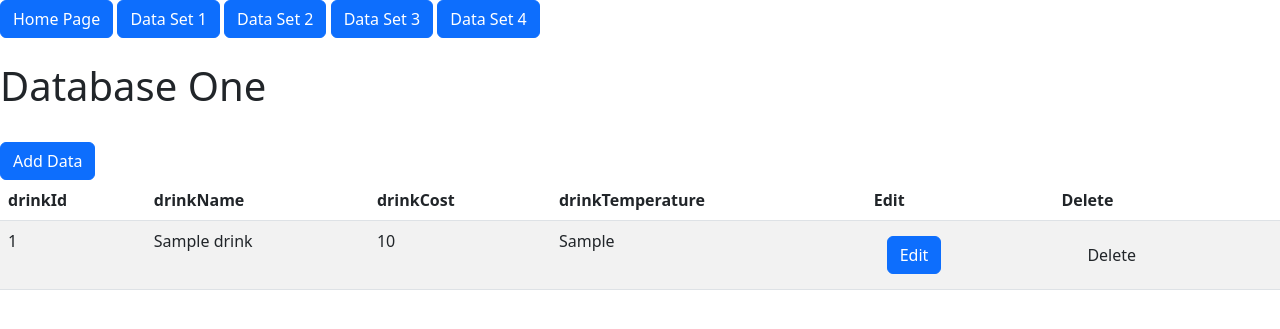
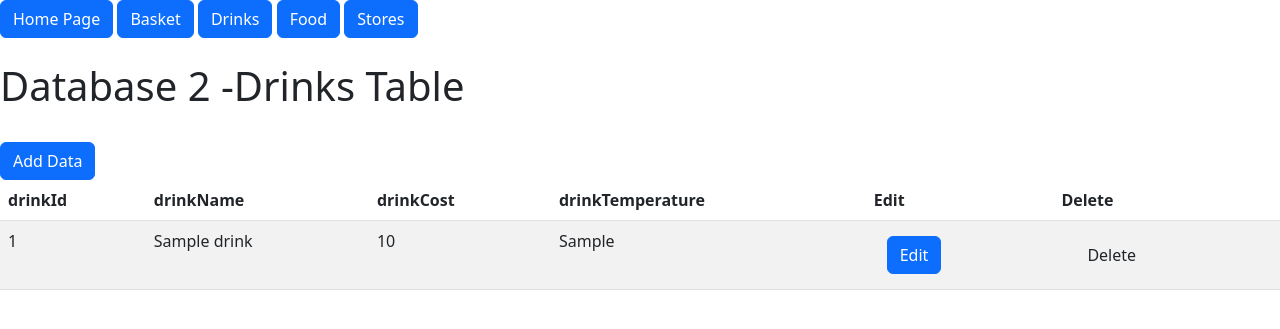
Before and after one commit to Darrenfisherlol/EC_DFisher_HW_4, a PHP site: page /dataTwo.php in a window 1280 px wide. Shown: the top 329 px of the page. Run offline with PHP 8.4, Linux system fonts and the light colour scheme; tables that the repository leaves empty or names only in its code hold one stand-in row (values such as "Sample post").

Commit message:
Add files via upload

```diff
--- a/dataOne.php
+++ b/dataOne.php
@@ -9,7 +9,7 @@
 <link href="https://cdn.jsdelivr.net/npm/bootstrap@5.2.0/dist/css/bootstrap.min.css" rel="stylesheet" integrity="sha384-gH2yIJqKdNHPEq0n4Mqa/HGKIhSkIHeL5AyhkYV8i59U5AR6csBvApHHNl/vI1Bx" crossorigin="anonymous">
 
 <div>
-    <h1> Database One </h1>
+    <h1> Database One - Shopping Basket </h1>
 </div>
 
 </br>
--- a/dataTwo.php
+++ b/dataTwo.php
@@ -9,13 +9,13 @@
 <link href="https://cdn.jsdelivr.net/npm/bootstrap@5.2.0/dist/css/bootstrap.min.css" rel="stylesheet" integrity="sha384-gH2yIJqKdNHPEq0n4Mqa/HGKIhSkIHeL5AyhkYV8i59U5AR6csBvApHHNl/vI1Bx" crossorigin="anonymous">
 
 <div>
-    <h1> Database One </h1>
+    <h1> Database 2 -Drinks Table</h1>
 </div>
 
 </br>
 
 <div>
-    <td><a class="btn btn-primary" href="dataOneAdd.php"  role="button"> Add Data </a></td>
+    <td><a class="btn btn-primary" href="dataTwoAdd.php"  role="button"> Add Data </a></td>
 
 </div>
 
--- a/dataTwoAddPost.php
+++ b/dataTwoAddPost.php
@@ -40,7 +40,7 @@
 
         $saveSql = $conn->prepare($sql);
 
-        $saveSql->bind_param("sii", $name, $cost, $temp);
+        $saveSql->bind_param("sis", $name, $cost, $temp);
 
         $saveSql->execute();
 
@@ -48,7 +48,7 @@
         ?>
 
 
-    <a href="dataOne.php" class="btn btn-primary"> Back to Drink table</a>
+    <a href="dataTwo.php" class="btn btn-primary"> Back to Drink table</a>
 
 </div>
 
--- a/dataTwoEdit.php
+++ b/dataTwoEdit.php
@@ -18,7 +18,7 @@
     die("Connection failed: " . $conn->connect_error);
     }
 
-    $drinkId = $_POST['basketID'];
+    $drinkId = $_POST['drinkId'];
 
     $sql = "SELECT drinkId, drinkName, drinkCost, drinkTemperature from Drink where drinkId=(?)";
     $stmt = $conn->prepare($sql);
--- a/header.php
+++ b/header.php
@@ -19,10 +19,10 @@
         <!-- Pages -->
         <div>
             <a class="btn btn-primary" href="index.php"  role="button">Home Page </a>
-            <a class="btn btn-primary" href="dataOne.php"  role="button">Data Set 1 </a>
-            <a class="btn btn-primary" href="dataTwo.php"  role="button">Data Set 2 </a>
-            <a class="btn btn-primary" href="dataThree.php"  role="button">Data Set 3 </a>
-            <a class="btn btn-primary" href="dataFour.php"  role="button">Data Set 4 </a>
+            <a class="btn btn-primary" href="dataOne.php"  role="button">Basket </a>
+            <a class="btn btn-primary" href="dataTwo.php"  role="button">Drinks </a>
+            <a class="btn btn-primary" href="dataThree.php"  role="button">Food </a>
+            <a class="btn btn-primary" href="dataFour.php"  role="button">Stores </a>
         </div>
 
         <div>
```
